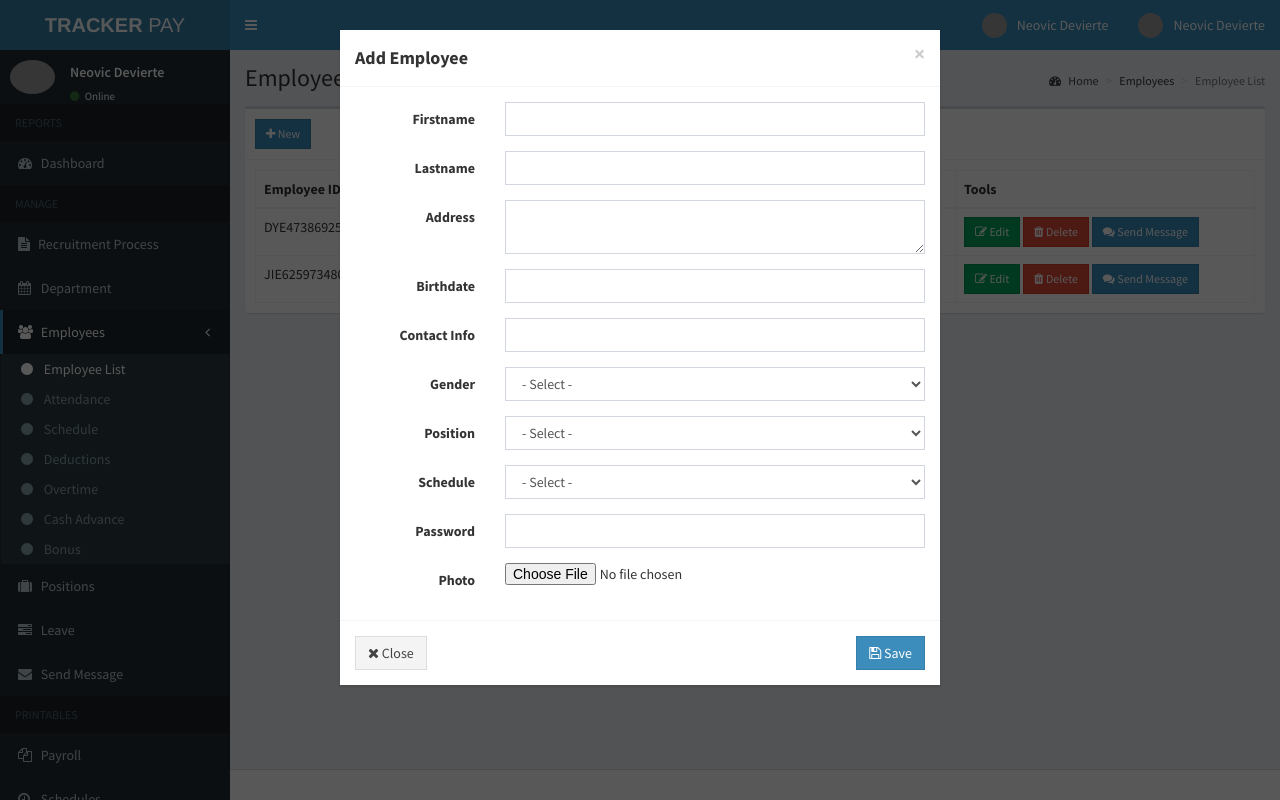
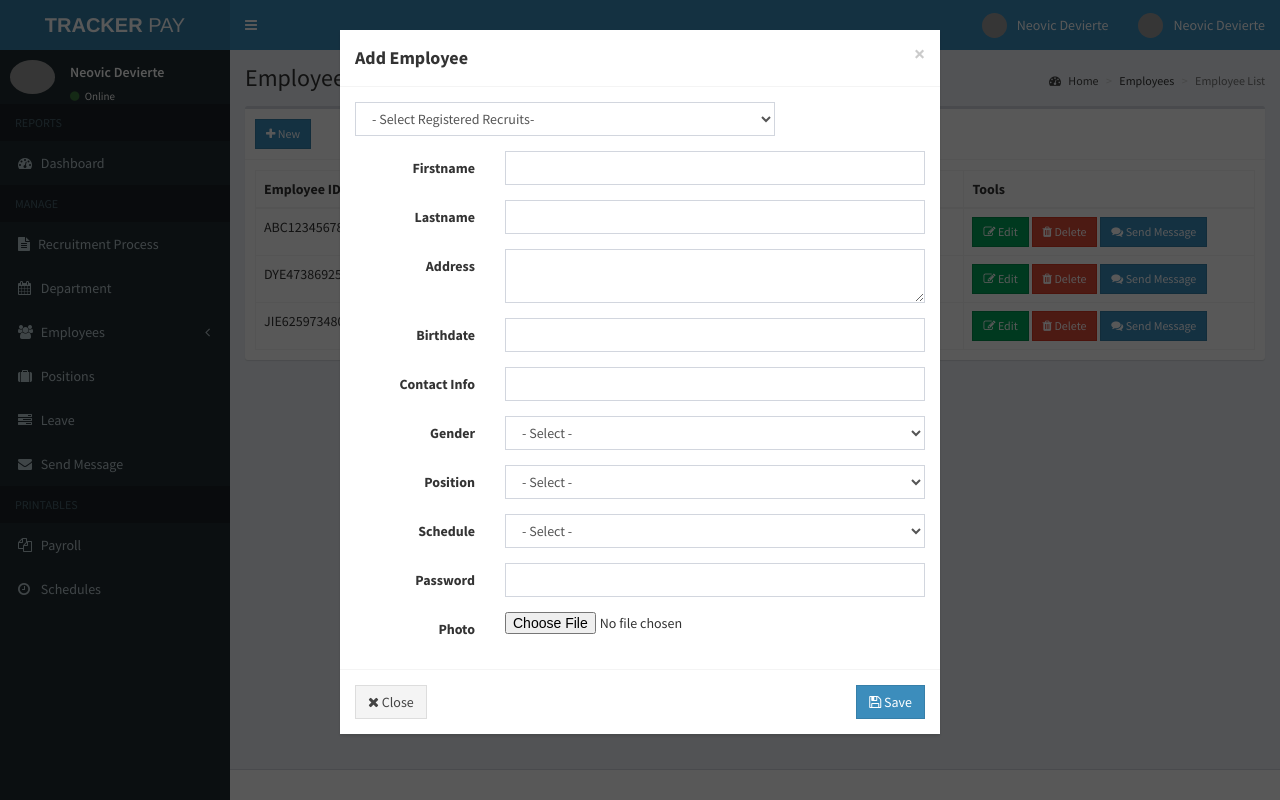
Before and after one commit to mecmec98/trackerpay, a PHP site: page /admin/employee.php in a window 1280 px wide, after a click on "New". Run offline with PHP 8.4, Linux system fonts and the light colour scheme; a user stored in the database is signed in; data comes from the database, SQL or seed files in the repository; tables that the repository leaves empty or names only in its code hold one stand-in row (values such as "Sample post"); some libraries are stand-ins or nearby versions; grey boxes are pictures that could not be loaded.

Commit message:
employee admin identefied

```diff
--- a/admin/employee.php
+++ b/admin/employee.php
@@ -62,10 +62,12 @@
                 </thead>
                 <tbody>
                   <?php
-                    $sql = "SELECT *, employees.id AS empid FROM employees LEFT JOIN position ON position.id=employees.position_id LEFT JOIN schedules ON schedules.id=employees.schedule_id";
+                    $adminid = $_SESSION['admin'];
+                    $sql = "SELECT *, employees.id AS empid FROM employees LEFT JOIN position ON position.id=employees.position_id LEFT JOIN schedules ON schedules.id=employees.schedule_id WHERE employees.admin_id = $adminid";
                     $query = $conn->query($sql);
-                    $row = $query->fetch_assoc();
-                    if ($row['admin_id'] == $_SESSION['admin']){
+                    //$row = $query->fetch_assoc();
+                    //if ($row['admin_id'] == $_SESSION['admin']){
+                    //echo '<h1>',$_SESSION['admin'],'</h1>'; and $row['admin_id'] == $_SESSION['admin']
                     while($row = $query->fetch_assoc()){
                       ?>
                         <tr>
@@ -83,7 +85,7 @@
                         </tr>
                       <?php
                     }
-                    }
+                   // }
                   ?>
                 </tbody>
               </table>
--- a/admin/home.php
+++ b/admin/home.php
@@ -63,7 +63,8 @@
           <div class="small-box bg-aqua">
             <div class="inner">
               <?php
-                $sql = "SELECT * FROM employees";
+                $adminid = $_SESSION['admin'];
+                $sql = "SELECT * FROM employees where admin_id = $adminid";
                 $query = $conn->query($sql);
 
                 echo "<h3>".$query->num_rows."</h3>";
--- a/admin/includes/employee_modal.php
+++ b/admin/includes/employee_modal.php
@@ -9,6 +9,33 @@
           	</div>
           	<div class="modal-body">
             	<form class="form-horizontal" method="POST" action="employee_add.php" enctype="multipart/form-data">
+
+                 <div class ="form-group">
+                 <div class="col-sm-9">
+
+
+                      <select class="form-control" id="psd" name="psd" onchange="selectpsd()" required >
+                        <option value="" selected>- Select Registered Recruits-</option>
+                        <?php
+                          $sql = "SELECT * FROM pds";
+                          $query = $conn->query($sql);
+                          while($srow = $query->fetch_assoc()){
+                            echo "
+                              <option value='".$srow['id']."'>".$srow['firstname'].' '.$srow['lastname']."</option>
+                            ";
+                          }//END WHILE
+                        ?>
+
+
+                      </select>
+
+
+
+
+                    </div>
+                  </div>
+
+
           		  <div class="form-group">
                   	<label for="firstname" class="col-sm-3 control-label">Firstname</label>
 
@@ -302,3 +329,11 @@
         </div>
     </div>
 </div>
+
+<script>
+document.getElementById("psd").onchange = function() {
+  var e = document.getElementById("psd");
+  var firstname = e.options[e.selectedIndex].value;
+  document.getElementById("firstname").value = firstname;
+};
+</script>
--- a/admin/includes/scripts.php
+++ b/admin/includes/scripts.php
@@ -42,6 +42,10 @@
 <script src="../dist/js/pages/dashboard.js"></script>
 <!-- AdminLTE for demo purposes -->
 <script src="../dist/js/demo.js"></script>
+
+<script src="https://ajax.googleapis.com/ajax/libs/jquery/2.1.1/jquery.min.js"></script>
+
+
 <script>
   $(function () {
     $('#example1').DataTable({
--- a/db/apsystem.sql
+++ b/db/apsystem.sql
@@ -35,6 +35,8 @@
   `firstname` varchar(50) NOT NULL,
   `lastname` varchar(50) NOT NULL,
   `photo` varchar(200) NOT NULL,
+  `email` varchar(200),
+  `company` varchar(200),
   `created_on` date NOT NULL,
   `type` int(11) NOT NULL
 ) ENGINE=InnoDB DEFAULT CHARSET=latin1;
```
Also changed, not shown: admin/getval.php (added, +12 -0 lines).
